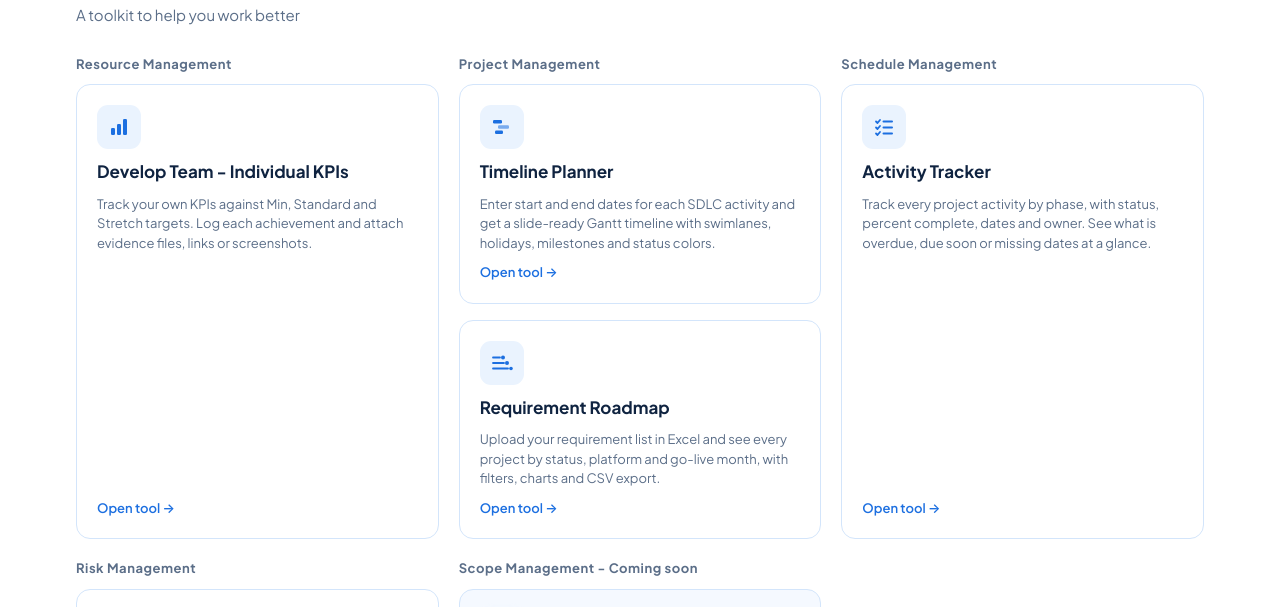
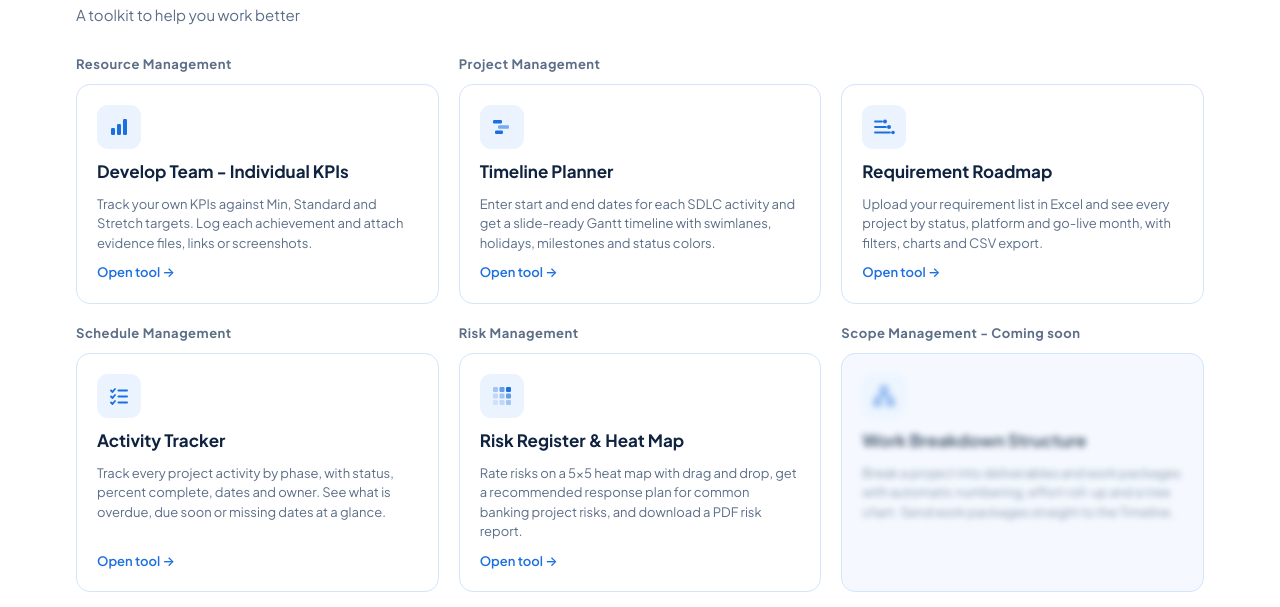
Before and after one commit to navaratveera/pm-hub, a plain HTML site: page index.html in a window 1280 px wide. Shown: the part 157-764 px from the top of the page. Drawn offline with Linux system fonts and the light colour scheme; a web font is replaced by a local one.

Commit message:
Hub: one card per grid cell, three per row
Co-Authored-By: Claude Opus 5.5 <noreply@anthropic.com>

```diff
--- a/index.html
+++ b/index.html
@@ -47,8 +47,10 @@ a{color:var(--accent)}
 @media(max-width:560px){#tools{grid-template-columns:minmax(0,1fr)}}
 #tools section{display:flex;flex-direction:column;min-width:0}
 .group-title{margin:0 0 10px;font-size:13px;font-weight:700;letter-spacing:.04em;color:var(--muted)}
-.tools{display:flex;flex-direction:column;gap:16px;flex:1}
+.tools{display:flex;flex-direction:column;flex:1}
 .tools .tool{flex:1}
+/* a second card of the same group keeps the title row for alignment, but hides the repeated name */
+.group-title.cont{visibility:hidden}
 .tool{display:flex;flex-direction:column;gap:10px;border:1px solid var(--sky-200);border-radius:14px;padding:20px;background:var(--bg);text-decoration:none;color:inherit;transition:border-color .15s,box-shadow .15s,transform .15s}
 a.tool:hover{border-color:var(--accent);box-shadow:0 10px 28px rgba(28,111,224,.14);transform:translateY(-2px)}
 .tool-ic{width:44px;height:44px;border-radius:11px;background:var(--sky-100);display:grid;place-items:center;color:var(--accent)}
@@ -109,9 +111,18 @@ a.tool:hover{border-color:var(--accent);box-shadow:0 10px 28px rgba(28,111,224,.
     // groups appear in the order tools.json first mentions them
     var groups=[];
     tools.forEach(function(t){var g=t.group||"Tools";if(groups.indexOf(g)<0)groups.push(g)});
-    document.getElementById("tools").innerHTML=groups.map(function(g){
-      return '<section aria-label="'+esc(g)+'"><h2 class="group-title">'+esc(g)+'</h2><div class="tools">'+tools.filter(function(t){return (t.group||"Tools")===g}).map(card).join("")+'</div></section>';
+    // one card per grid cell, three per row; cards of a group sit side by side under one title
+    var box=document.getElementById("tools"), cells=[];
+    groups.forEach(function(g){tools.filter(function(t){return (t.group||"Tools")===g}).forEach(function(t,i){cells.push({g:g,t:t,first:i===0})})});
+    box.innerHTML=cells.map(function(c){
+      return '<section aria-label="'+esc(c.g)+'"><h2 class="group-title"'+(c.first?'':' aria-hidden="true"')+'>'+esc(c.g)+'</h2><div class="tools">'+card(c.t)+'</div></section>';
     }).join("");
+    // a repeated group name shows only when its card starts a new row
+    function titles(){
+      var n=getComputedStyle(box).gridTemplateColumns.split(" ").length;
+      [].forEach.call(box.children,function(el,i){el.firstChild.classList.toggle("cont",!cells[i].first&&i%n!==0)});
+    }
+    titles(); window.addEventListener("resize",titles);
   });
 })();
 </script>
```
